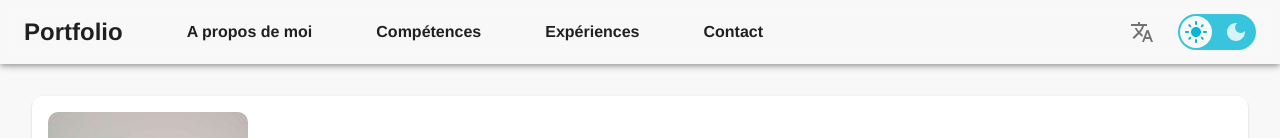
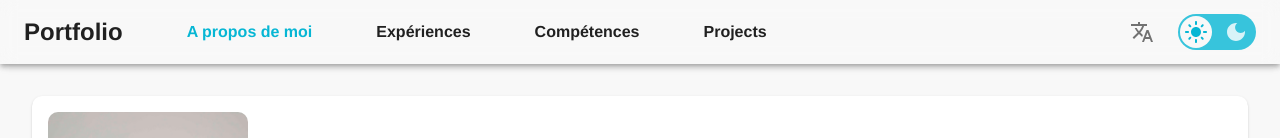
Before and after one commit to AmauryChalot/react-resume, a React (Vite) app: page / in a window 1280 px wide. Shown: the top 138 px of the page. Built offline with nearby package versions, Linux system fonts and the light colour scheme.

Commit message:
feat: highlight section in title

```diff
--- a/src/components/Card/CustomCard.models.ts
+++ b/src/components/Card/CustomCard.models.ts
@@ -3,6 +3,8 @@ import {ReactNode} from "react";
 export interface CustomCardProps {
     title: ReactNode | string;
     content: ReactNode | string;
+    index: number;
+    scrolledSectionsState: [number, React.Dispatch<React.SetStateAction<number>>];
     id?: string;
     highlighted?: boolean;
 }
--- a/src/components/Card/CustomCard.tsx
+++ b/src/components/Card/CustomCard.tsx
@@ -12,6 +12,8 @@ import {
 } from "./CustomCard.styles";
 
 export const CustomCard = (props: CustomCardProps) => {
+  const [scrolledSections, setScrolledSections] = props.scrolledSectionsState;
+
   const myRef = React.useRef<HTMLDivElement | null>(null);
   const [myRefIsVisible, setMyRefIsVisible] = React.useState<boolean>(false);
 
@@ -22,8 +24,9 @@ export const CustomCard = (props: CustomCardProps) => {
         setMyRefIsVisible(false);
       } else if (
         myRef.current &&
-        myRef.current.offsetTop - window.scrollY < window.innerHeight / 1.55
+        myRef.current.offsetTop < window.scrollY + window.innerHeight / 3
       ) {
+        setScrolledSections(props.index);
         setMyRefIsVisible(true);
       } else {
         setMyRefIsVisible(false);
--- /dev/null
+++ b/src/components/ContactCard/ContactCard.models.ts
@@ -0,0 +1,4 @@
+export interface ContactCardProps {
+    index: number;
+    scrolledSectionsState: [number, React.Dispatch<React.SetStateAction<number>>];
+}
--- a/src/components/ContactCard/ContactCard.tsx
+++ b/src/components/ContactCard/ContactCard.tsx
@@ -1,7 +1,7 @@
 import React from "react";
 import Box from "@mui/material/Box";
 import Typography from "@mui/material/Typography";
-import { Divider, useMediaQuery, useTheme } from "@mui/material";
+import { useMediaQuery, useTheme } from "@mui/material";
 import {
   sxContactCardContainer,
   sxContactCardPictureContainer,
@@ -10,20 +10,42 @@ import {
   sxContactCardSubtitle,
   sxContactCardBody,
   sxContactCardContainerSmall,
-  sxContactCardDivider,
-  sxContactCardLinkContainer,
 } from "./ContactCard.styles";
-import GitHubIcon from "@mui/icons-material/GitHub";
-import LinkedInIcon from "@mui/icons-material/LinkedIn";
+import { ContactCardProps } from "./ContactCard.models";
 
-export const ContactCard = () => {
+export const ContactCard = (props: ContactCardProps) => {
   const theme = useTheme();
   const isSmall = useMediaQuery(theme.breakpoints.down("md"));
+
+  const [scrolledSections, setScrolledSections] = props.scrolledSectionsState;
+
+  const myRef = React.useRef<HTMLDivElement | null>(null);
+  const [myRefIsVisible, setMyRefIsVisible] = React.useState<boolean>(false);
+
+  React.useEffect(() => {
+    myRef.current?.focus();
+    const handleScroll = (e: Event) => {
+      if (
+        myRef.current &&
+        myRef.current.offsetTop < window.scrollY + window.innerHeight / 3
+      ) {
+        setScrolledSections(props.index);
+        setMyRefIsVisible(true);
+      } else {
+        setMyRefIsVisible(false);
+      }
+    };
+    document.addEventListener("scroll", handleScroll);
+    return () => {
+      document.removeEventListener("scroll", handleScroll);
+    };
+  }, [window.scrollY]);
 
   return (
     <Box
       sx={isSmall ? sxContactCardContainerSmall : sxContactCardContainer}
       id={"aboutme"}
+      ref={myRef}
     >
       <Box sx={sxContactCardPictureContainer}>
         <img
--- a/src/modules/App/App.tsx
+++ b/src/modules/App/App.tsx
@@ -72,25 +72,30 @@ function App() {
     "Vestibulum rutrum sed arcu id dignissim. Nulla facilisi. Proin sed tristique velit, vitae placerat metus. Nulla facilisi. Phasellus quis bibendum odio. Etiam id accumsan risus. Suspendisse potenti. In lacinia eleifend elementum. Pellentesque non aliquam metus, gravida ultrices neque. Cras accumsan auctor gravida. Aenean vehicula quam finibus malesuada commodo. Quisque dignissim velit a nisl interdum, a rhoncus leo tempus. Morbi vehicula venenatis nibh, et consequat dolor lacinia vel. Suspendisse eget nulla sed leo efficitur facilisis sit amet non felis. Sed at leo nisl. Praesent ac purus sed ante venenatis tristique sed id ligula. Quisque felis libero, pellentesque ut pulvinar quis, ornare a nisi. Sed ullamcorper lorem quis consectetur tristique. Proin ligula lorem, feugiat at mi at, dignissim semper sem. Proin a fermentum neque. Donec ut ante lectus. Donec sed lacus non nisl rutrum eleifend vel nec turpis. Vestibulum ante ipsum primis in faucibus orci luctus et ultrices posuere cubilia curae; Cras et eros imperdiet, consequat quam vel, tincidunt orci. Vivamus ut lobortis nisl, sed varius massa. Suspendisse faucibus lectus eu sapien faucibus posuere.",
   ];
 
+  const [scrolledSections, setScrolledSections] = useState<number>(0);
+
   return (
     <Box sx={sxPageContainer}>
-      <Appbar />
+      <Appbar scrolledSectionsState={[scrolledSections, setScrolledSections]} />
       <Box sx={sxAppContainer}>
         <section
           ref={aboutRef}
           style={{
-            transition: "opacity 0.2s ease-in-out",
+            transition: "opacity 0.3s ease-in-out",
             opacity: aboutIsVisible ? 1 : 0,
           }}
         >
-          <ContactCard />
+          <ContactCard
+            index={0}
+            scrolledSectionsState={[scrolledSections, setScrolledSections]}
+          />
         </section>
         <Box sx={isSmall ? sxAppContentContainerSmall : sxAppContentContainer}>
           <Box sx={sxAppContentLeftContainer}>
             <section
               ref={experienceRef}
               style={{
-                transition: "opacity 0.2s ease-in-out 0.2s",
+                transition: "opacity 0.3s ease-in-out 0.2s",
                 opacity: experienceIsVisible ? 1 : 0,
               }}
             >
@@ -98,13 +103,15 @@ function App() {
                 id={"experiences"}
                 title={<DynamicText textId={"experiences"} />}
                 content={content[0]}
+                index={1}
+                scrolledSectionsState={[scrolledSections, setScrolledSections]}
               />
             </section>
 
             <section
               ref={skillRef}
               style={{
-                transition: "opacity 0.2s ease-in-out 0.3s",
+                transition: "opacity 0.3s ease-in-out 0.3s",
                 opacity: skillIsVisible ? 1 : 0,
               }}
             >
@@ -112,12 +119,14 @@ function App() {
                 id={"skills"}
                 title={<DynamicText textId={"skills"} />}
                 content={content[1]}
+                index={2}
+                scrolledSectionsState={[scrolledSections, setScrolledSections]}
               />
             </section>
             <section
               ref={projectRef}
               style={{
-                transition: "opacity 0.2s ease-in-out 0.4s",
+                transition: "opacity 0.3s ease-in-out 0.2s",
                 opacity: projectIsVisible ? 1 : 0,
               }}
             >
@@ -125,6 +134,8 @@ function App() {
                 id={"projects"}
                 title={<DynamicText textId={"projects"} />}
                 content={content[2]}
+                index={3}
+                scrolledSectionsState={[scrolledSections, setScrolledSections]}
               />
             </section>
           </Box>
@@ -132,7 +143,7 @@ function App() {
             <section
               ref={contactRef}
               style={{
-                transition: "opacity 0.2s ease-in-out 0.1s",
+                transition: "opacity 0.3s ease-in-out 0.1s",
                 opacity: contactIsVisible ? 1 : 0,
               }}
             >
--- a/src/modules/Appbar/Appbar.models.ts
+++ b/src/modules/Appbar/Appbar.models.ts
@@ -1,4 +1,10 @@
+import React from "react";
+
 export interface AppbarMenuItem {
     id: string;
     value: string;
 }
+
+export interface AppbarProps {
+    scrolledSectionsState: [number, React.Dispatch<React.SetStateAction<number>>];
+}
--- a/src/modules/Appbar/Appbar.styles.ts
+++ b/src/modules/Appbar/Appbar.styles.ts
@@ -53,6 +53,18 @@ export const sxAppbarNavigationItem: SxProps<Theme> = {
       transform: "scaleX(1)",
       transformOrigin: "bottom left",
     },
+    '&:active': {
+      color: (theme) => theme.palette.primary.dark,
+    },
+
+    '&:active:after': {
+      backgroundColor: (theme) => theme.palette.primary.dark,
+    }
+}
+
+export const sxAppbarNavigationItemSelected: SxProps<Theme> = {
+  ...sxAppbarNavigationItem,
+  color: (theme) => theme.palette.primary.main,
 }
 
 export const sxAppbarRightContainer: SxProps = {
--- a/src/modules/Appbar/Appbar.tsx
+++ b/src/modules/Appbar/Appbar.tsx
@@ -12,13 +12,14 @@ import {
 import Link from "@mui/material/Link";
 import { ThemeSwitch } from "../ThemeSwitch/ThemeSwitch";
 import { ThemeContext, LanguageContext } from "../../context";
-import { AppbarMenuItem } from "./Appbar.models";
+import { AppbarMenuItem, AppbarProps } from "./Appbar.models";
 import {
   sxAppbar,
   sxAppbarContainer,
   sxAppbarLeftContainer,
   sxAppbarLeftContainerSmall,
   sxAppbarNavigationItem,
+  sxAppbarNavigationItemSelected,
   sxAppbarRightContainer,
   sxAppbarSideMenuList,
   sxAppbarSideMenuListSmall,
@@ -28,9 +29,11 @@ import { SidePanel } from "../../components/SidePanel/SidePanel";
 import { AnimatedBurgerIcon } from "../../components/AnimatedBurgerIcon/AnimatedBurgerIcon";
 import { DynamicText } from "../../components/DynamicText/DynamicText";
 
-export const Appbar = () => {
+export const Appbar = ({ scrolledSectionsState }: AppbarProps) => {
   const { currentTheme, setTheme } = React.useContext(ThemeContext);
   const { currentLanguage, setLanguage } = React.useContext(LanguageContext);
+
+  const [scrolledSections, setScrolledSections] = scrolledSectionsState;
 
   const theme = useTheme();
   const isMedium = useMediaQuery(theme.breakpoints.down("md"));
@@ -42,16 +45,16 @@ export const Appbar = () => {
       value: "#aboutme",
     },
     {
+      id: "experiences",
+      value: "#experiences",
+    },
+    {
       id: "skills",
       value: "#skills",
     },
     {
-      id: "experiences",
-      value: "#experiences",
-    },
-    {
-      id: "contact",
-      value: "#contact",
+      id: "projects",
+      value: "#projects",
     },
   ];
 
@@ -71,7 +74,11 @@ export const Appbar = () => {
               color={"inherit"}
               href={element.value}
               underline={"none"}
-              sx={sxAppbarNavigationItem}
+              sx={
+                index === scrolledSections
+                  ? sxAppbarNavigationItemSelected
+                  : sxAppbarNavigationItem
+              }
               onClick={handleSidePanelClose}
             >
               <DynamicText textId={element.id} />
@@ -118,7 +125,11 @@ export const Appbar = () => {
                       color={"inherit"}
                       href={element.value}
                       underline={"none"}
-                      sx={sxAppbarNavigationItem}
+                      sx={
+                        index === scrolledSections
+                          ? sxAppbarNavigationItemSelected
+                          : sxAppbarNavigationItem
+                      }
                     >
                       <DynamicText textId={element.id} />
                     </Link>
--- a/src/modules/Languages/en.json
+++ b/src/modules/Languages/en.json
@@ -2,5 +2,6 @@
     "aboutMe": "About me",
     "skills": "Skills",
     "experiences": "Experiences",
-    "contact": "Contact"
+    "contact": "Contact",
+    "projects": "Projects"
 }
--- a/src/modules/Languages/fr.json
+++ b/src/modules/Languages/fr.json
@@ -2,5 +2,6 @@
     "aboutMe": "A propos de moi",
     "skills": "Compétences",
     "experiences": "Expériences",
-    "contact": "Contact"
+    "contact": "Contact",
+    "projects": "Projects"
 }
```
